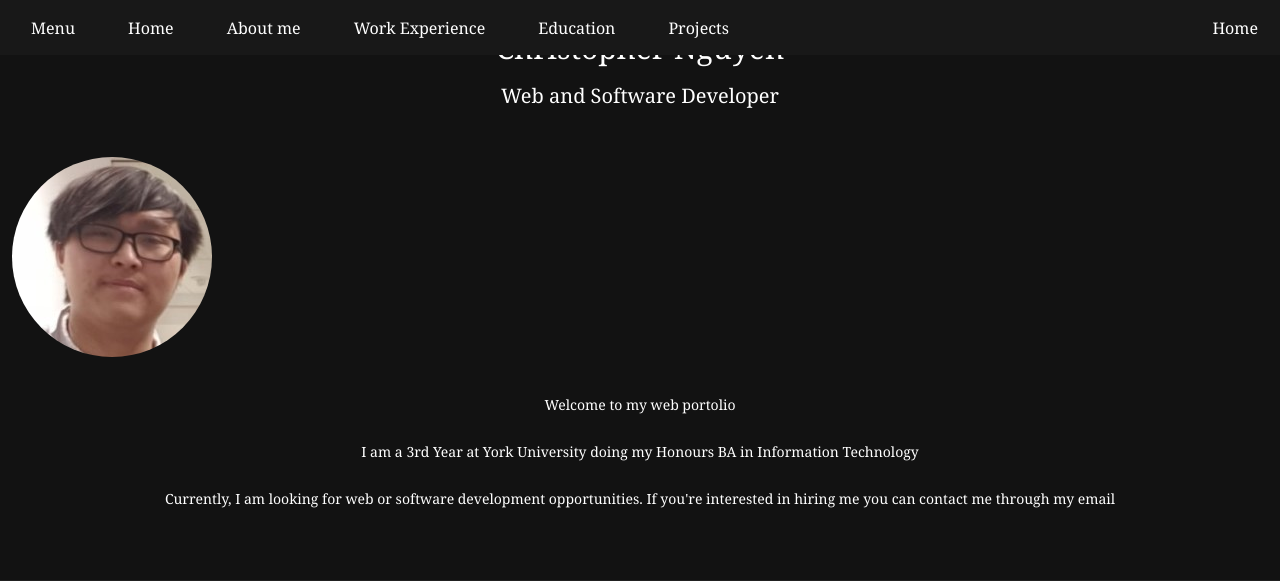
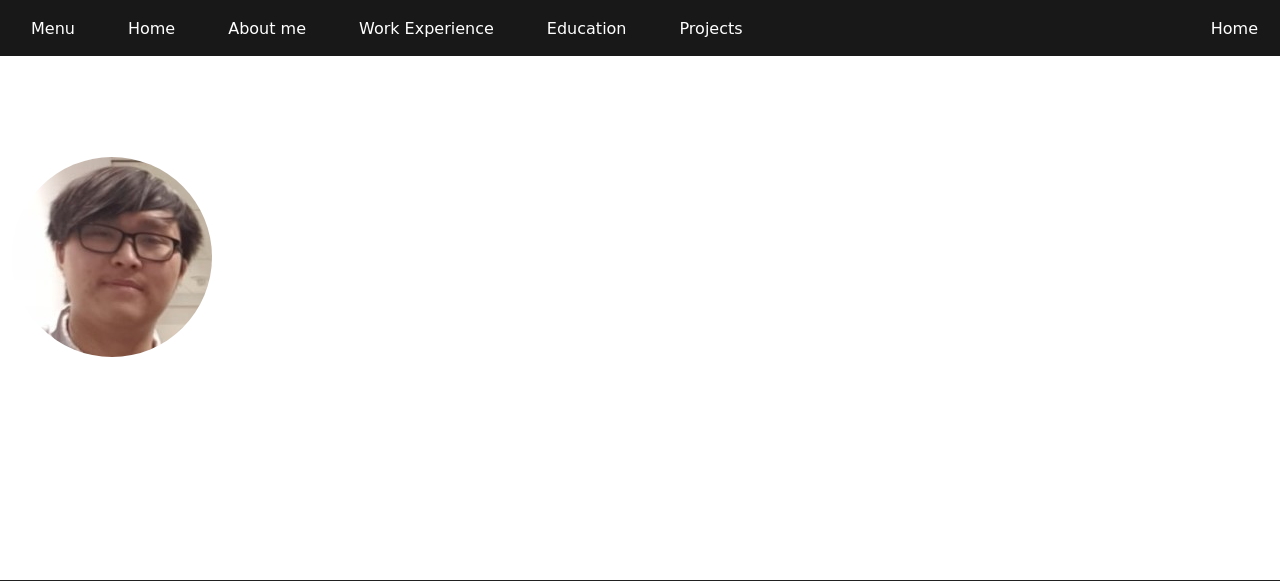
Before and after one commit to ZenonZeni/My-Personal-Website, a PHP site: the page made by Index Page Backup/index.html in a window 1280 px wide. Shown: the top 581 px of the page. Run offline with PHP 8.4, Linux system fonts and the light colour scheme.

Commit message:
Css changes and added image

```diff
--- a/Css/default.css
+++ b/Css/default.css
@@ -2,7 +2,7 @@ body{
   margin: 00px 0 0 0;
   width: 100%;
   background-color: #121212;
-  font-family: Georgia, serif;
+  font-family: "Comic Sans MS", cursive, sans-serif;
   font-size:16px;
 }
 
--- a/Css/mystyle.css
+++ b/Css/mystyle.css
@@ -2,8 +2,7 @@ body{
 	margin: 00px 0 0 0;
 	width: 100%;
 	font-size:16px;
-	font-family: Georgia, serif;
-	background-color: #121212;
+	font-family: "Comic Sans MS", cursive, sans-serif;
 }
 
 h1{
```
Also changed, not shown: Images/background.png, Images/pixel.png (deleted).
